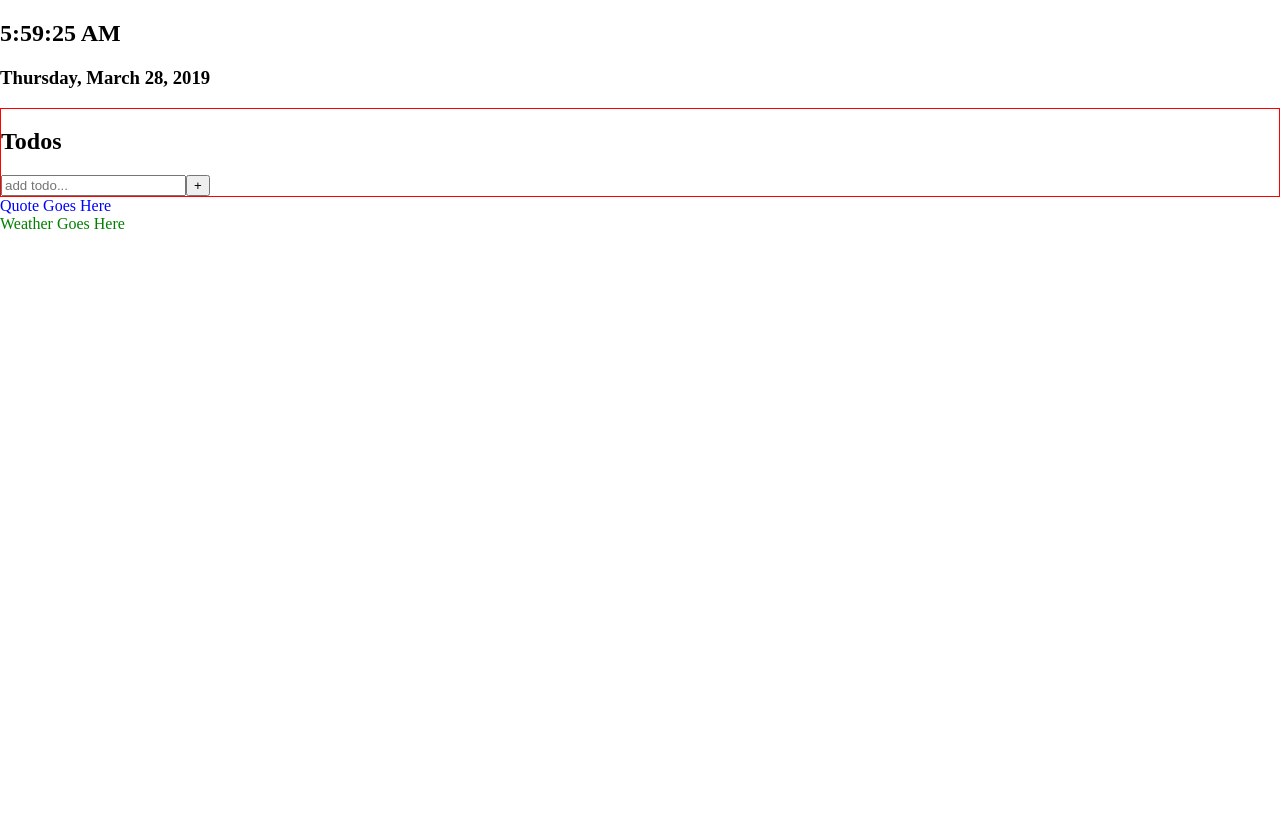
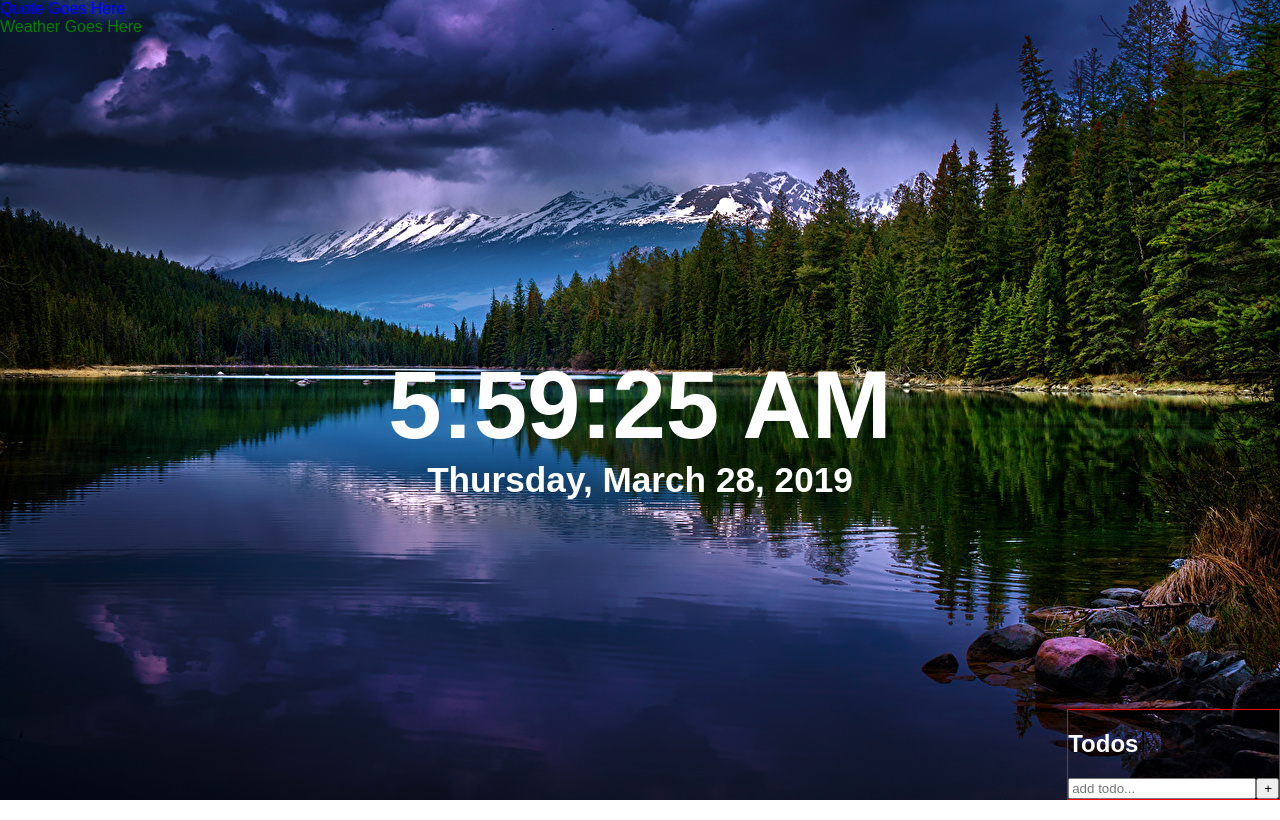
Before and after one commit to chingu-voyages/v8-geckos-team-09, a React (Create React App) app: page / in a window 1280 px wide. Built offline with nearby package versions, Linux system fonts and the light colour scheme.

Commit message:
initial css

```diff
--- a/src/App.css
+++ b/src/App.css
@@ -1,3 +1,29 @@
 .App {
   height: 100vh;
+  background-image: url("./background_sample.jpg");
+  background-size: cover;
+  color: white;
+  font-family: arial;
 }
+
+.clock-container {
+  text-align: center;
+  position: absolute;
+  margin: auto;
+  top: 0;
+  right: 0;
+  bottom: 0;
+  left: 0;
+  width: 600px;
+  height: 100px;
+}
+
+.clock-time {
+  font-size: 6rem;
+  margin: 0;
+}
+
+.clock-date {
+  font-size: 2.2rem;
+  margin: 0;
+}
--- a/src/components/TodoItem.js
+++ b/src/components/TodoItem.js
@@ -1,4 +1,5 @@
 import React from "react";
+import '../style/TodoItem.css';
 
 function TodoItem(props) {
     const completedStyle = {
@@ -9,12 +10,19 @@ function TodoItem(props) {
     return (
         <div className="todo-item">
             <input
+                className="todo-element"
                 type="checkbox"
                 checked={props.item.completed}
                 onChange={() => props.handleChange(props.item.id)}
             />
-            <p style={props.item.completed ? completedStyle: null}>{props.item.text}</p>
+            <p
+                className="todo-element"
+                style={props.item.completed ? completedStyle: null}
+            >
+                {props.item.text}
+            </p>
             <button
+                className="todo-element"
                 onClick={() => props.deleteTodo(props.item.id)}
             >
                 delete
--- a/src/components/Todos.js
+++ b/src/components/Todos.js
@@ -60,9 +60,9 @@ class Todos extends React.Component {
         return(
             <div className='todos-container'>
                 <h2>Todos</h2>
-                <form onSubmit={this.addTodo}>
-                    <input type="text" ref="search" placeholder="add todo..."></input>
-                    <button>+</button>
+                <form className="todo-form" onSubmit={this.addTodo}>
+                    <input className="todo-element" type="text" ref="search" placeholder="add todo..."></input>
+                    <button className="todo-element">+</button>
                 </form>
                 {todoItems}
             </div>
--- /dev/null
+++ b/src/style/TodoItem.css
@@ -0,0 +1,4 @@
+.todo-element {
+    display: inline-block;
+    padding-right: 5px;
+}
--- a/src/style/Todos.css
+++ b/src/style/Todos.css
@@ -1,3 +1,6 @@
 .todos-container {
     border: 1px solid red;
+    position: absolute;
+    bottom: 0;
+    right: 0;
 }
```
Also changed, not shown: src/background_sample.jpg (added).
